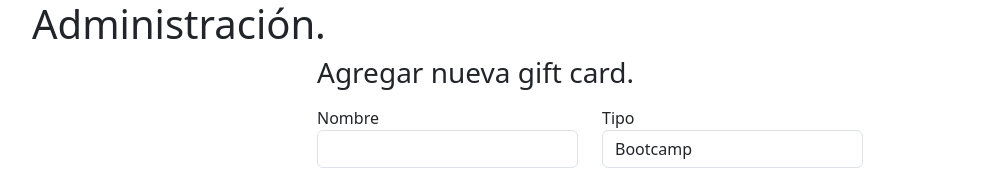
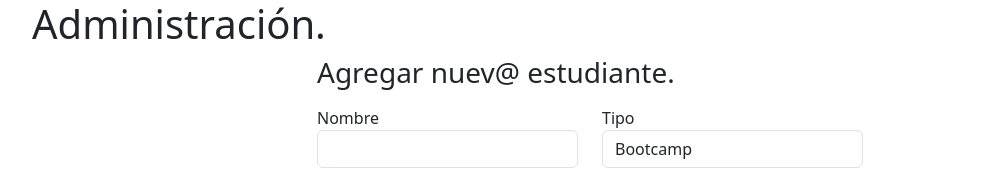
Before and after one commit to EnriqueRocha13/CRUD, a plain HTML site: page index.html in a window 1280 px wide. Shown: the top 169 px of the page, without its empty margins (50-1039 px from the left). Drawn offline with nearby package versions, Linux system fonts and the light colour scheme.

Commit message:
8th commit
Submit

```diff
--- a/index.html
+++ b/index.html
@@ -17,7 +17,7 @@
         </div>
         <div class="row">
             <div class="col-12 col-md-6 offset-md-3">
-                <h3>Agregar nueva gift card.</h3>
+                <h3>Agregar nuev@ estudiante.</h3>
                 <form id="formGift">
                     <div class="row mt-3">
                         <div class="col">
```
